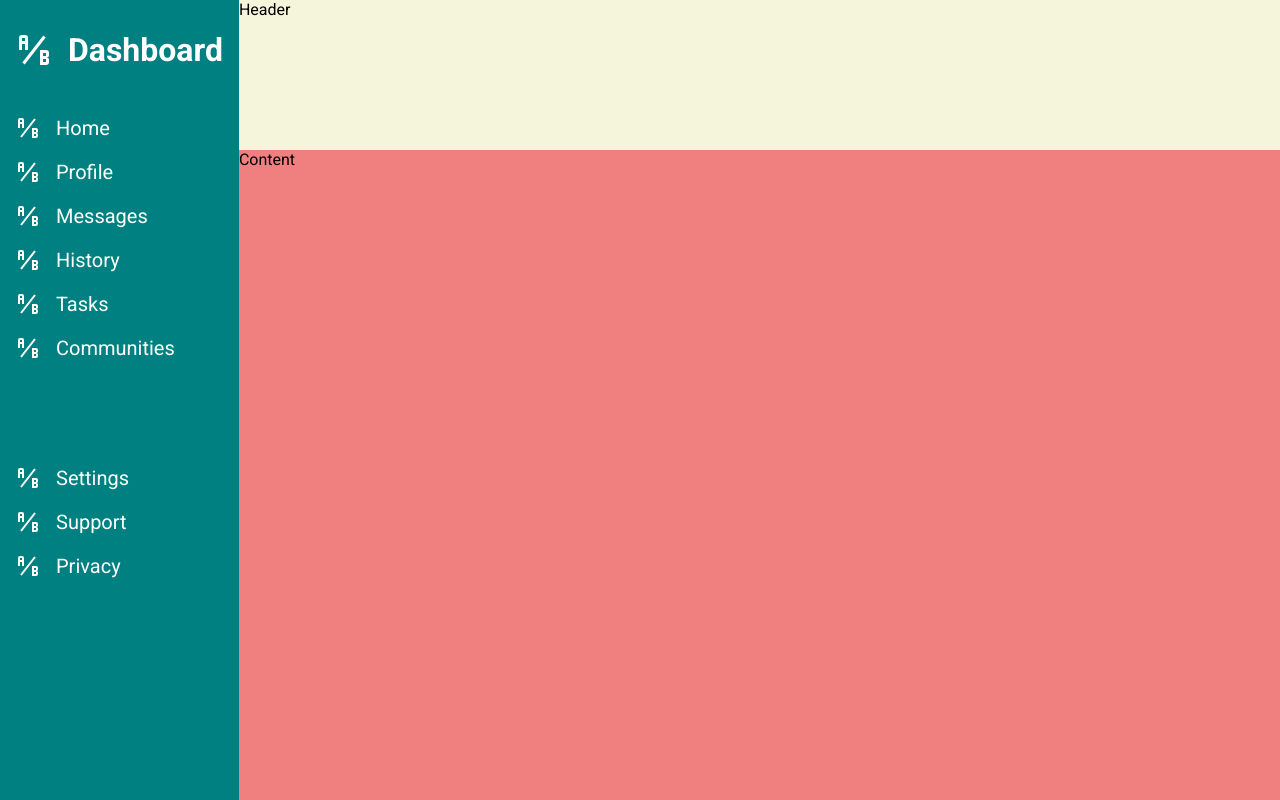
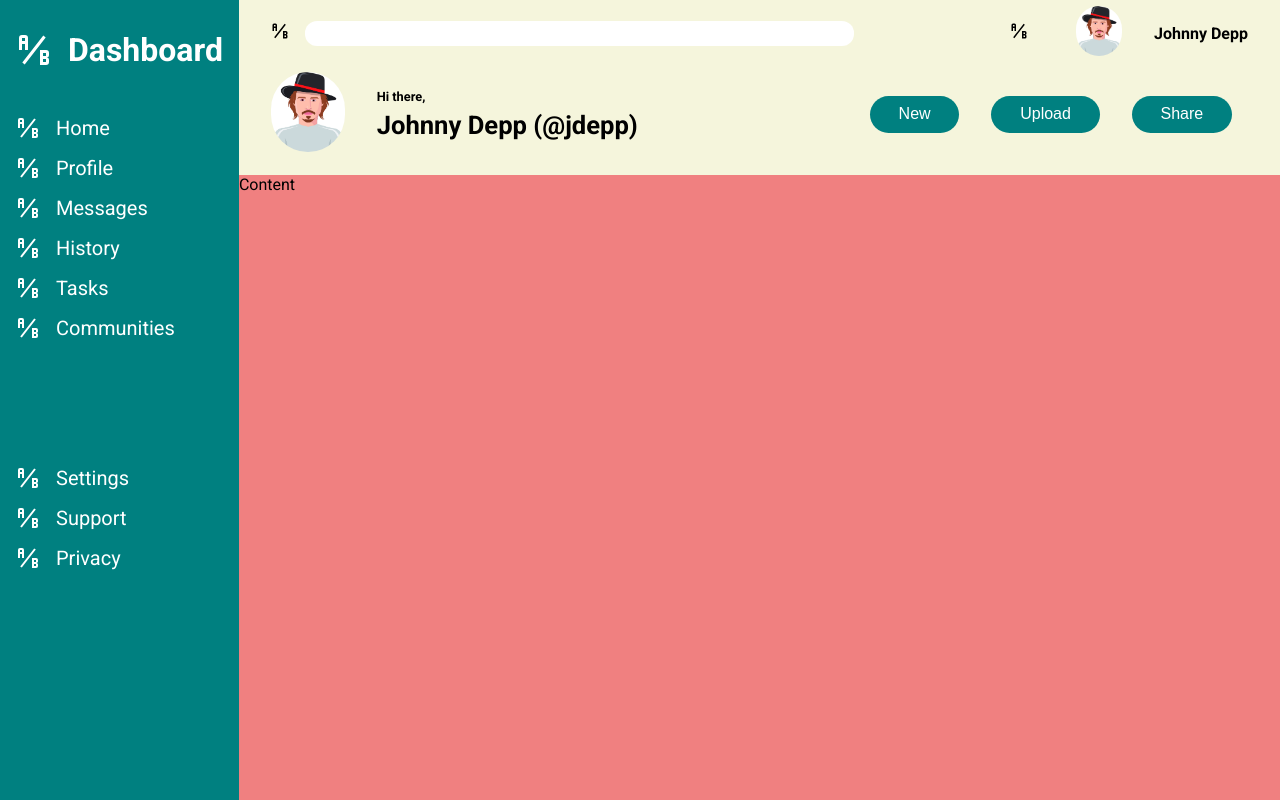
Before and after one commit to shivamgangwani/top-project-admin-dashboard, a plain HTML site: page index.html in a window 1280 px wide. Drawn offline with Linux system fonts and the light colour scheme.

Commit message:
Complete Header Layout
- Using dummy icons and avatar for now

```diff
--- a/index.html
+++ b/index.html
@@ -8,46 +8,76 @@
 </head>
 <body>
     <div class="container">
+
+        <!-- Section: Sidebar -->
         <div id="sidebar">
             <div id="logo">
-                <img src="assets/icons/test.svg"></img>
+                <img src="assets/icons/test.svg">
                 <h1>Dashboard</h1>
             </div>
 
             <div id="nav">
                 <div class="sidebar-item">
-                    <a href="#"><img src="assets/icons/test.svg"></img>Home</a>
+                    <a href="#"><img src="assets/icons/test.svg">Home</a>
                 </div>
                 <div class="sidebar-item">
-                    <a href="#"><img src="assets/icons/test.svg"></img>Profile</a>
+                    <a href="#"><img src="assets/icons/test.svg">Profile</a>
                 </div>
                 <div class="sidebar-item">
-                    <a href="#"><img src="assets/icons/test.svg"></img>Messages</a>
+                    <a href="#"><img src="assets/icons/test.svg">Messages</a>
                 </div>
                 <div class="sidebar-item">
-                    <a href="#"><img src="assets/icons/test.svg"></img>History</a>
+                    <a href="#"><img src="assets/icons/test.svg">History</a>
                 </div>
                 <div class="sidebar-item">
-                    <a href="#"><img src="assets/icons/test.svg"></img>Tasks</a>
+                    <a href="#"><img src="assets/icons/test.svg">Tasks</a>
                 </div>
                 <div class="sidebar-item">
-                    <a href="#"><img src="assets/icons/test.svg"></img>Communities</a>
+                    <a href="#"><img src="assets/icons/test.svg">Communities</a>
                 </div>
             </div>
 
             <div id="support-nav">
                 <div class="sidebar-item">
-                    <a href="#"><img src="assets/icons/test.svg"></img>Settings</a>
+                    <a href="#"><img src="assets/icons/test.svg">Settings</a>
                 </div>
                 <div class="sidebar-item">
-                    <a href="#"><img src="assets/icons/test.svg"></img>Support</a>
+                    <a href="#"><img src="assets/icons/test.svg">Support</a>
                 </div>
                 <div class="sidebar-item">
-                    <a href="#"><img src="assets/icons/test.svg"></img>Privacy</a>
+                    <a href="#"><img src="assets/icons/test.svg">Privacy</a>
                 </div>
             </div>
         </div>
-        <div id="header">Header</div>
+        <!-- /Section: Sidebar -->
+
+        <!-- Section: Header -->
+        <div id="header">
+            <div id="search-bar">
+                <label for="search-bar-field"><img class="header-icon" src="assets/icons/test.svg"></label>
+                <input id="search-bar-field" name="search-bar-field" type="search" autocomplete="off">
+            </div>
+            <div id="account-bar">
+                <div><img class="header-icon" src="assets/icons/test.svg"></div>
+                <div><img class="avatar-thumbnail" src="assets/avatar.jpg"></div>
+                <div>Johnny Depp</div>
+            </div>
+            <div id="greeting">
+                <div><img class="avatar-thumbnail avatar-thumbnail-large" src="assets/avatar.jpg"></div>
+                <div id="greeting-text">
+                    <div id="greeting-impersonal">Hi there,</div>
+                    <div id="greeting-personal">Johnny Depp (@jdepp)</div>
+                </div>
+            </div>
+            <div id="user-actions">
+                <button>New</button>
+                <button>Upload</button>
+                <button>Share</button>
+            </div>
+        </div>
+        <!-- /Section: Header -->
+
+
         <div id="content">Content</div>
     </div>
 
--- a/style.css
+++ b/style.css
@@ -7,7 +7,7 @@ body {
 .container {
     height: 100vh;
     display: grid;
-    grid-template: [header-top] 150px [header-end content-start] 1fr [content-end] /
+    grid-template: [header-top] 1fr [header-end content-start] 6fr [content-end] /
                     [sidebar-start] 1fr [sidebar-end content-start] 5fr [content-end];
 }
 
@@ -22,7 +22,7 @@ body {
 }
 
 #logo {
-    display: inline-flex;
+    display: flex;
     align-items: center;
 }
 
@@ -41,7 +41,7 @@ body {
     color: white;
     text-decoration: none;
     font-size: 1.25rem;
-    display: inline-flex;
+    display: flex;
     align-items: center;
 }
 
@@ -54,6 +54,93 @@ body {
 
 #header{
     background-color: beige;
+    display: grid;
+    grid-template: 1fr 2fr / 3fr 2fr;
+    padding: 0.4rem 2rem;
+}
+
+.header-icon {
+    height: 18px;
+    width: auto;
+    margin-right: 1rem;
+}
+
+#search-bar {
+    display: flex;
+    align-items: center;
+}
+
+#search-bar input[type='search'] {
+    border: 0px;
+    font-size: 1rem;
+    height: 1.6rem;
+    flex-grow: 1;
+    border-radius: 12px;
+    padding: 0rem 1rem;
+}
+
+#account-bar {
+    display: flex;
+    justify-content: end;
+    align-items: center;
+    font-weight: bold;
+}
+
+.avatar-thumbnail {
+    height: 50px;
+    width: auto;
+    border-radius: 60px;
+    margin: 0rem 2rem;
+}
+
+.avatar-thumbnail-large {
+    height: 80px;
+    width: auto;
+    margin-left: 0rem;
+}
+
+#greeting {
+    display: flex;
+    align-items: center;
+    font-weight: bold;
+    justify-content: start;
+}
+
+#greeting-impersonal {
+    font-size: 0.8rem;
+    margin-bottom: 0.4rem;
+}
+
+#greeting-personal {
+    font-size: 1.6rem;
+}
+
+#user-actions {
+    display: flex;
+    align-items: center;
+    justify-content: end;
+}
+
+#user-actions button {
+    border: 0px;
+    background-color: teal;
+    color: white;
+    padding: 0.6rem 1.8rem;
+    border-radius: 24px;
+    margin: 0rem 1rem;
+    font-size: 1rem;
+}
+
+#user-actions button:hover {
+    opacity: 0.9;
+}
+
+#user-actions button:active {
+    background-color: black;
+}
+
+#user-actions button:focus {
+    outline: 2px solid black;
 }
 
 #content{
```
Also changed, not shown: assets/avatar.jpg (added).
